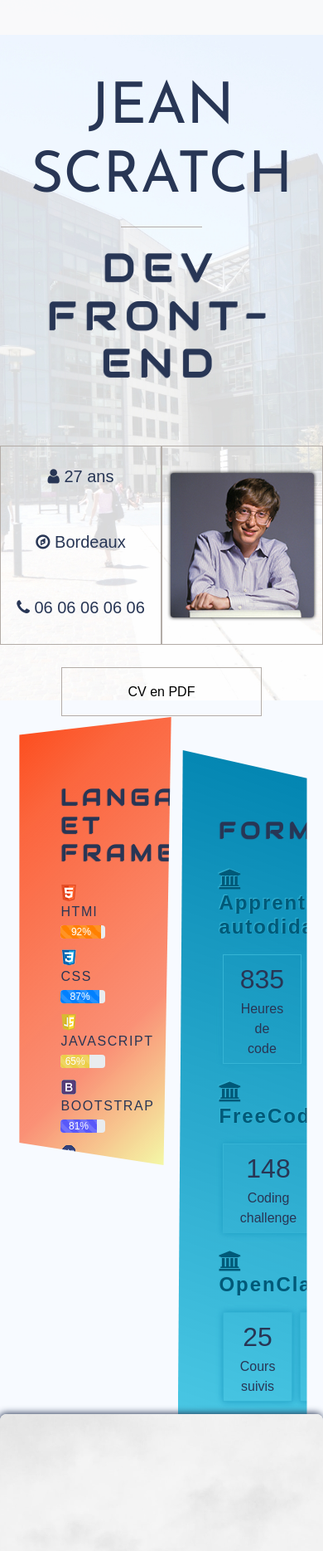
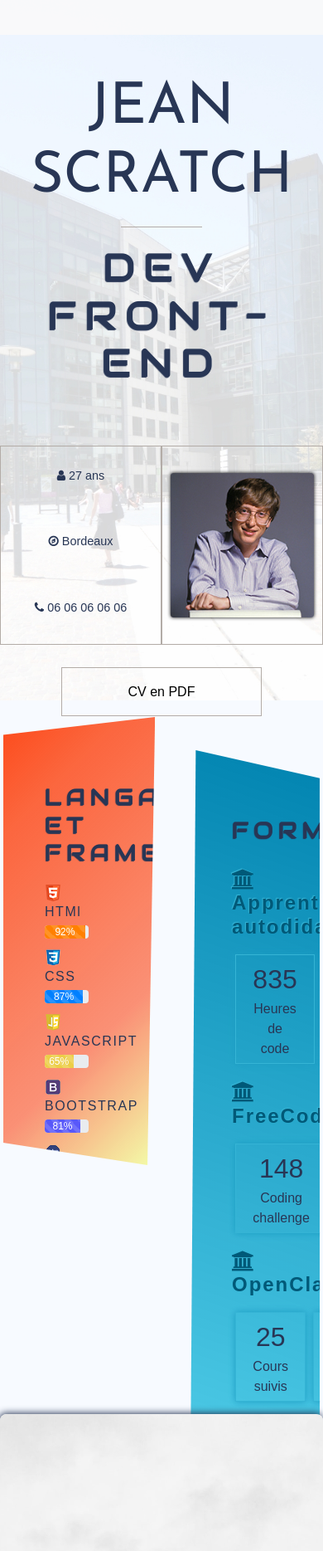
Before and after one commit to HenriBresteau/CurriVitae, a PHP site: page / in a window 390 px wide; the page is wider, and only the part inside the window is pictured. Shown: the top 1869 px of that part at 83% size. Run offline with PHP 8.4, Linux system fonts and the light colour scheme; some web fonts are replaced.

Commit message:
media 900px

```diff
--- a/style.css
+++ b/style.css
@@ -593,3 +593,16 @@ input:hover::placeholder , textarea:hover::placeholder, input:hover:focus::place
     padding: 15px 15px 8px 15px;
     box-shadow: 0 0 5px #28a745;
 }
+
+/* MEDIA QUERIES */
+@media screen and (max-width: 900px){
+    .infos h5, .type {
+        font-size: 0.9em;
+    }
+    #langages {
+        margin-left: 1%;
+    }
+    #formation {
+        margin-right: 1%;
+    }
+}
```
